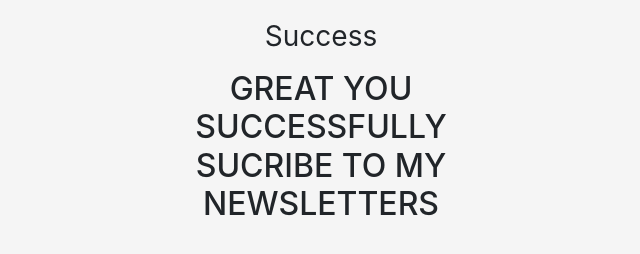
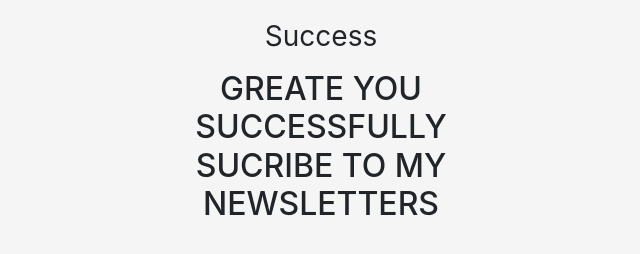
Before and after one commit to Josiyahse/N_L, a website: page success.html in a window 1280 px wide. Shown: the part 322-576 px from the top of the page, without its empty margins (319-959 px from the left). Drawn offline with nearby package versions, Linux system fonts and the light colour scheme.

Commit message:
Cerecting the e at the end of great in the success page

```diff
--- a/success.html
+++ b/success.html
@@ -50,7 +50,7 @@
     <form action="/" class="form-signin" method="POST">
         <img class="mb-4" src="images/logo_site web.png" alt="" width="72" height="72">
         <h1 class="h3 mb-3 font-weight-normal">Success</h1>
-        <h2>GREAT YOU SUCCESSFULLY SUCRIBE TO MY NEWSLETTERS</h2>
+        <h2>GREATE YOU SUCCESSFULLY SUCRIBE TO MY NEWSLETTERS</h2>
 
 
     </form>
```
